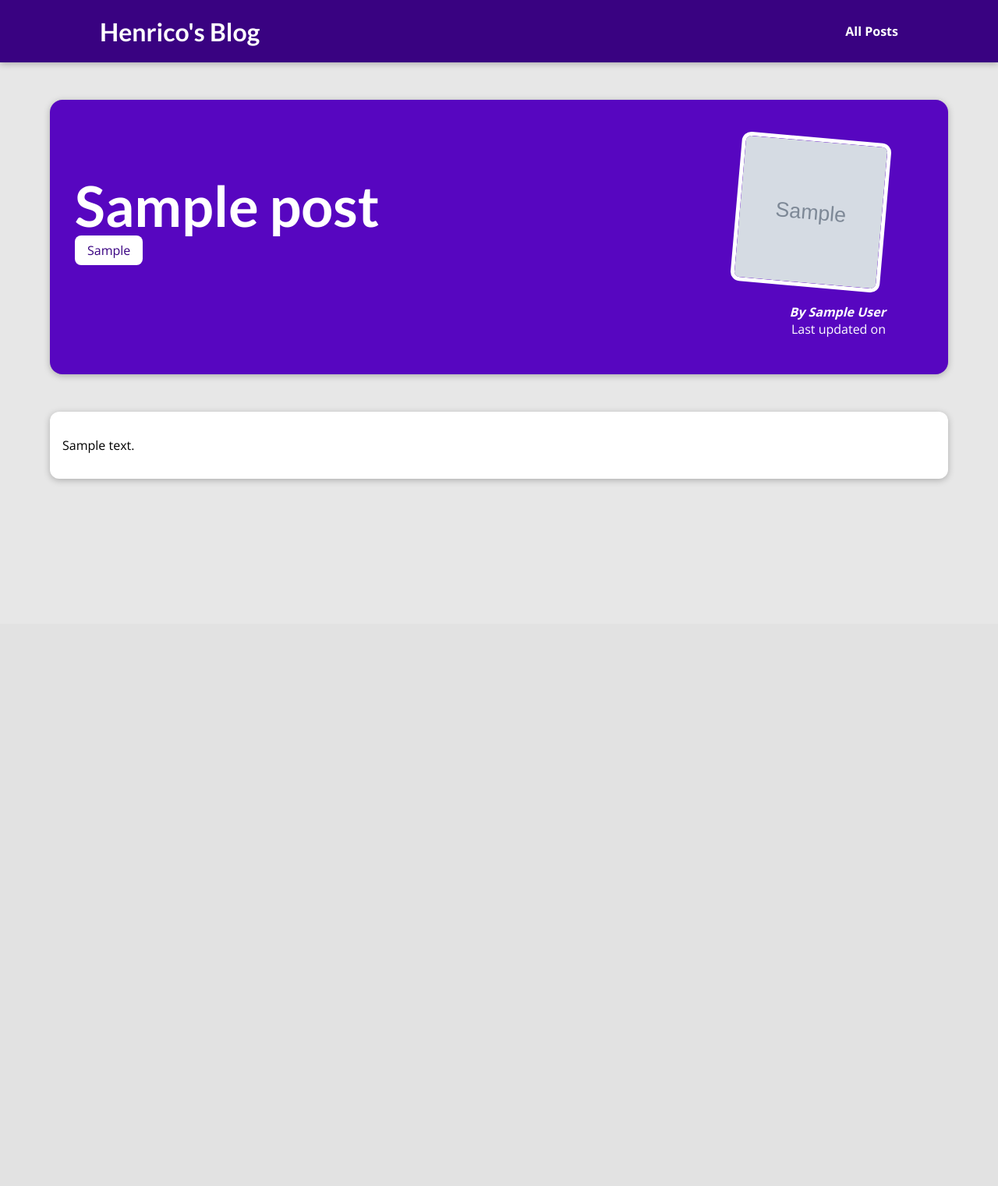
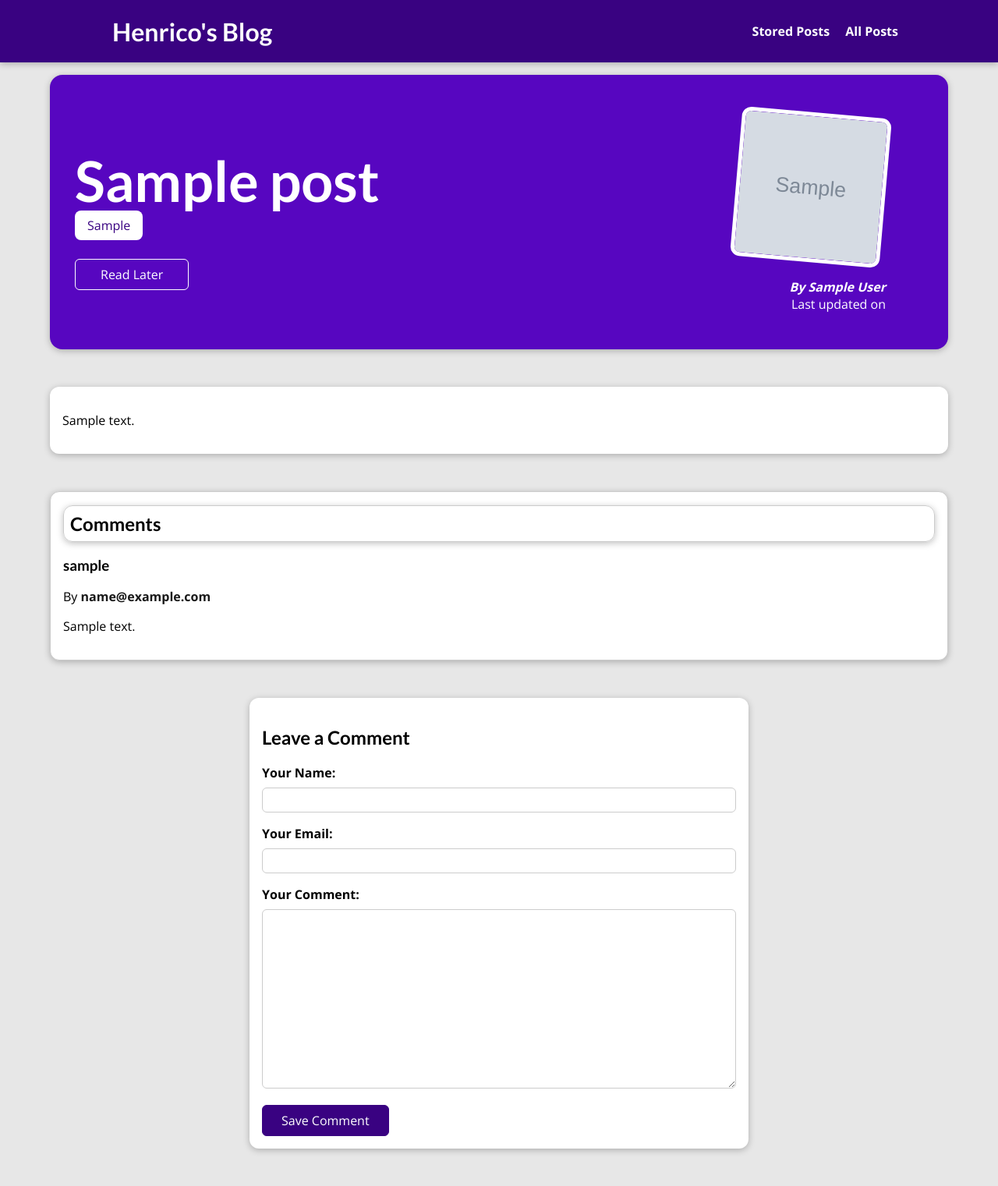
Before and after one commit to HenricoBirochi/my_blog_site, a Django app: a page that uses templates/base.html in a window 1280 px wide. Shown: the whole page at 78% size. Before the commit the page ends 618 px from the top, so only its background shows below. Run offline with Django 5.2, Linux system fonts and the light colour scheme; tables that the repository leaves empty hold one stand-in row (values such as "Sample post"); grey boxes marked "Sample" are stand-in pictures.

Commit message:
features: Read Later Page. Comment feature in the posts added.

```diff
--- a/blog/admin.py
+++ b/blog/admin.py
@@ -1,6 +1,6 @@
 from django.contrib import admin
 
-from .models import Post, Author, Tag
+from .models import Post, Author, Tag, Comment
 
 # Register your models here.
 
@@ -10,7 +10,10 @@ class PostAdmin(admin.ModelAdmin):
     list_display = ('title', 'excerpt')
     prepopulated_fields = {'slug': ('title',)}
 
+class CommentAdmin(admin.ModelAdmin):
+    list_display = ('user_name', 'post')
 
 admin.site.register(Post, PostAdmin)
 admin.site.register(Author)
 admin.site.register(Tag)
+admin.site.register(Comment, CommentAdmin)
--- /dev/null
+++ b/blog/forms.py
@@ -0,0 +1,12 @@
+from django import forms
+from .models import Comment
+
+class CommentForm(forms.ModelForm):
+    class Meta:
+        model = Comment
+        exclude = ['post']
+        labels = {
+            'user_name': 'Your Name',
+            'user_email': 'Your Email',
+            'text': 'Your Comment'
+        }
--- a/blog/models.py
+++ b/blog/models.py
@@ -32,3 +32,12 @@ class Post(models.Model):
     author = models.ForeignKey(Author, on_delete=models.SET_NULL, null=True, related_name='post')
     tags = models.ManyToManyField(Tag)
     image = models.ImageField(upload_to='posts', null=True)
+
+    def __str__(self):
+        return self.title
+
+class Comment(models.Model):
+    user_name = models.CharField(max_length=120)
+    user_email = models.EmailField()
+    text = models.TextField(max_length=400)
+    post = models.ForeignKey(Post, on_delete=models.CASCADE, related_name='comments')
--- a/blog/static/blog/post-detail.css
+++ b/blog/static/blog/post-detail.css
@@ -8,7 +8,7 @@ body {
 }
 
 #summary {
-  margin: 8rem auto 3rem auto;
+  margin: 6rem auto 3rem auto;
   padding: 2rem;
   width: 90%;
   max-width: 90rem;
@@ -57,6 +57,26 @@ body {
   font-weight: bold;
 }
 
+#read-later {
+  margin: 2rem 0;
+}
+
+#read-later button {
+  background-color: transparent;
+  border: 1px solid white;
+  padding: 0.5rem 2rem;
+  font: inherit;
+  color: white;
+  cursor: pointer;
+  border-radius: 6px;
+}
+
+#read-later button:hover,
+#read-later button:active {
+  background-color: white;
+  color: #390281;
+}
+
 main {
   width: 90%;
   max-width: 90rem;
@@ -73,3 +93,130 @@ main {
   padding: 0.5rem 1rem;
   border-radius: 8px;
 }
+
+.form-control {
+  margin-bottom: 1rem;
+}
+
+.form-control label {
+  font-weight: bold;
+  margin-bottom: 0.5rem;
+  display: block;
+}
+
+.form-control input,
+.form-control textarea {
+  width: 100%;
+  font: inherit;
+  padding: 0.25rem;
+  border-radius: 6px;
+  border: 1px solid #ccc;
+}
+
+#comment-form {
+  margin: 3rem auto;
+  width: 90%;
+  max-width: 40rem;
+  border-radius: 12px;
+  background-color: white;
+  box-shadow: 0 2px 8px rgba(0, 0, 0, 0.25);
+  padding: 1rem;
+}
+
+#comment-form button {
+  font: inherit;
+  background-color: #390281;
+  color: white;
+  border: 1px solid #390281;
+  padding: 0.5rem 1.5rem;
+  border-radius: 6px;
+  cursor: pointer;
+}
+
+#comment-form button:hover,
+#comment-form button:active {
+  background-color: #5004b4;
+  border-color: #5004b4;
+}
+
+.errorlist {
+  list-style: none;
+  margin: 0.5rem 0;
+  padding: 0;
+  color: #d6000b;
+}
+
+.invalid label {
+  color: #d6000b;
+}
+
+.invalid input,
+.invalid textarea {
+  border-color: #d6000b;
+  background-color: #f2c0c2;
+}
+
+#alert {
+  margin: 8rem auto 3rem auto;
+  border: 1px solid #d6000b;
+  background-color: #f2c0c2;
+  padding: 1rem;
+  width: 90%;
+  max-width: 40rem;
+  border-radius: 4px;
+}
+
+#alert a {
+  text-decoration: none;
+  border: 1px solid #d6000b;
+  background-color: #e7363f;
+  color: white;
+  padding: 0.5rem 1.5rem;
+  border-radius: 6px;
+}
+
+#alert a:hover,
+#alert a:active {
+  background-color: #d6000b;
+  border-color: #d6000b;
+}
+
+#comments {
+  margin: 2rem auto;
+  width: 90%;
+  max-width: 90rem;
+  border: 1px solid #ccc;
+  border-radius: 12px;
+  background-color: white;
+  box-shadow: 0 2px 8px rgba(0, 0, 0, 0.25);
+  padding: 1rem;
+}
+
+#comments ul {
+  list-style: none;
+  padding: 0;
+  margin: 0;
+}
+
+#comments li {
+  margin-bottom: 1px;
+  border-bottom: 2px solid #ccc;
+}
+
+#comments li:last-of-type{
+  border-bottom: none;
+}
+
+#comments h2 {
+  margin: 1px auto;
+  border: 0.25px solid #ccc;
+  box-shadow: 0 2px 8px rgba(0, 0, 0, 0.25);
+  padding: 0.5rem;
+  border-radius: 12px;
+}
+
+#comments a {
+  text-decoration: none;
+  font-weight: bold;
+  color: #191919
+}
--- a/blog/templates/blog/post-detail.html
+++ b/blog/templates/blog/post-detail.html
@@ -10,12 +10,33 @@
 {% endblock %}
 
 {% block content %}
+  {% if comment_form.errors %}
+    <div id="alert">
+      <h2>Saving the comment failed!</h2>
+      <p>Please check the comment form below the post and fix your errors.</p>
+      <a href="#comment-form">Fix!</a>
+    </div>
+  {% endif %}
+
   <section id="summary">
     <h2>{{ post.title }}</h2>
     <div>
       {% for tag in post_tags %}
         <span class="tag">{{ tag.caption }}</span>
       {% endfor %}
+    </div>
+    <div id="read-later">
+      <form action="{% url 'read-later' %}" method="post">
+        {% csrf_token %}
+        <input type="hidden" name="post_id" value="{{ post.id }}">
+        <button>
+        {% if saved_for_later %}
+          Remove from 'Read Later' list
+        {% else %}
+          Read Later
+        {% endif %}
+        </button>
+      </form>
     </div>
     <article>
       <img src="{{ post.image.url }}" alt="{{ post.title }}" />
@@ -28,7 +49,40 @@
 
   <main>
     <p>
-        {{ post.content|linebreaks }} <!--Ele preserva as quebras de linha da string recebida-->
+        {{ post.content }} <!-- '|linebreaks' Isso preserva as quebras de linha da string recebida-->
     </p>
   </main>
+
+  <section id="comments">
+    <h2>Comments</h2>
+    {% if comments %}
+      <ul>
+        {% for comment in comments %}
+          <li>
+            <h3>{{ comment.user_name }}</h3>
+            <p>By <a href="mailto:{{ comment.user_email }}">{{ comment.user_email }}</a></p>
+            <p>{{ comment.text|linebreaks }}</p>
+          </li>
+        {% endfor %}
+      </ul>
+    {% else %}
+      <p>No comments yet. Be the first to comment!</p>
+    {% endif %}
+
+  </section>
+
+  <section id="comment-form">
+    <h2>Leave a Comment</h2>
+    <form action="{% url 'single-post-page' post.slug %}" method="post">
+      {% csrf_token %}
+      {% for field in comment_form %}
+        <div class="form-control {% if field.errors %}invalid{% endif %}" >
+          {{ field.label_tag }}
+          {{ field }}
+          {{ field.errors }}
+        </div>
+      {% endfor %}
+      <button>Save Comment</button>
+    </form>
+  </section>
 {% endblock %}
--- a/blog/urls.py
+++ b/blog/urls.py
@@ -4,7 +4,8 @@ from . import views
 
 
 urlpatterns = [
-    path("", views.index, name='index-page'),
-    path("posts", views.posts, name='posts-page'),
-    path("posts/<slug:slug>", views.single_post, name='single-post-page') # posts/my-first-post
+    path("", views.IndexView.as_view(), name='index-page'),
+    path("posts", views.PostsView.as_view(), name='posts-page'),
+    path("posts/<slug:slug>", views.SinglePostView.as_view(), name='single-post-page'), # posts/my-first-post
+    path("read-later", views.ReadLaterView.as_view(), name='read-later'),
 ]
--- a/blog/views.py
+++ b/blog/views.py
@@ -1,23 +1,95 @@
 from django.shortcuts import render, get_object_or_404
+from django.http import HttpResponseRedirect
+from django.urls import reverse
+from django.views.generic import ListView
+from django.views import View
 from .models import Post
+from .forms import CommentForm
 
 # Create your views here.
 
-def index(request):
-    latest_posts = Post.objects.all().order_by('-date')[:3]
-    return render(request, 'blog/index.html', {
-        'posts': latest_posts
-    })
+class IndexView(ListView):
+    model = Post
+    template_name = 'blog/index.html'
+    context_object_name = 'posts'
 
-def posts(request):
-    all_posts = Post.objects.all()
-    return render(request, 'blog/all-posts.html', {
-        'all_posts': all_posts
-    })
+    def get_queryset(self):
+        queryset = super().get_queryset()
+        data = queryset.order_by('-date')[:3]
+        return data
 
-def single_post(request, slug):
-    identified_post = get_object_or_404(Post, slug=slug)
-    return render(request, 'blog/post-detail.html', {
-        'post': identified_post,
-        'post_tags': identified_post.tags.all()
-    })
+class PostsView(ListView):
+    model = Post
+    template_name = 'blog/all-posts.html'
+    context_object_name = 'all_posts'
+    ordering = ['-date']
+
+class SinglePostView(View):
+    def is_stored_post(self, request, post_id):
+        stored_posts = request.session.get('stored_posts')
+        if stored_posts is not None:
+            is_saved_for_later = post_id in stored_posts
+        else:
+            is_saved_for_later = False
+
+        return is_saved_for_later
+
+    def get(self, request, slug):
+        post = Post.objects.get(slug=slug)
+
+        context = {
+            'post': post,
+            'post_tags': post.tags.all(),
+            'comment_form': CommentForm(),
+            'comments': post.comments.all().order_by('-id'),
+            'saved_for_later': self.is_stored_post(request, post.id)
+        }
+        return render(request, 'blog/post-detail.html', context)
+
+    def post(self, request, slug):
+        comment_form = CommentForm(request.POST)
+        post = Post.objects.get(slug=slug)
+
+        if comment_form.is_valid():
+            comment = comment_form.save(commit=False)
+            comment.post = post
+            comment.save()
+            return HttpResponseRedirect(reverse('single-post-page', args=[slug]))
+
+        context = {
+            'post': post,
+            'post_tags': post.tags.all(),
+            'comment_form': comment_form,
+            'comments': post.comments.all().order_by('-id'),
+            'saved_for_later': self.is_stored_post(request, post.id)
+        }
+        return render(request, 'blog/post-detail.html', context)
+
+class ReadLaterView(View):
+    def get(self, request):
+        stored_posts = request.session.get('stored_posts')
+        context = {}
+
+        if stored_posts is None or len(stored_posts) == 0:
+            context['posts'] = []
+            context['has_posts'] = False
+        else:
+            posts = Post.objects.filter(id__in=stored_posts)
+            context['posts'] = posts
+            context['has_posts'] = True
+
+        return render(request, 'blog/stored-posts.html', context)
+
+    def post(self, request):
+        stored_posts = request.session.get('stored_posts')
+        if stored_posts is None:
+            stored_posts = []
+
+        post_id = int(request.POST['post_id'])
+        if post_id not in stored_posts:
+            stored_posts.append(post_id)
+        else:
+            stored_posts.remove(post_id)
+
+        request.session['stored_posts'] = stored_posts
+        return HttpResponseRedirect('/')
--- a/static/app.css
+++ b/static/app.css
@@ -35,6 +35,7 @@ h3 {
   text-decoration: none;
   color: white;
   font-weight: bold;
+  margin-left: 1rem;
 }
 
 #main-navigation a:hover,
--- a/templates/base.html
+++ b/templates/base.html
@@ -13,6 +13,7 @@
         <header id="main-navigation">
             <h1><a href="{% url 'index-page' %}">Henrico's Blog</a></h1>
             <nav>
+                <a href="{% url 'read-later' %}">Stored Posts</a>
                 <a href="{% url 'posts-page' %}">All Posts</a>
             </nav>
         </header>
```
Also changed, not shown: blog/static/blog/stored-posts.css (added, +39 -0 lines), blog/templates/blog/stored-posts.html (added, +24 -0 lines), blog/migrations/0003_comment.py (added).
